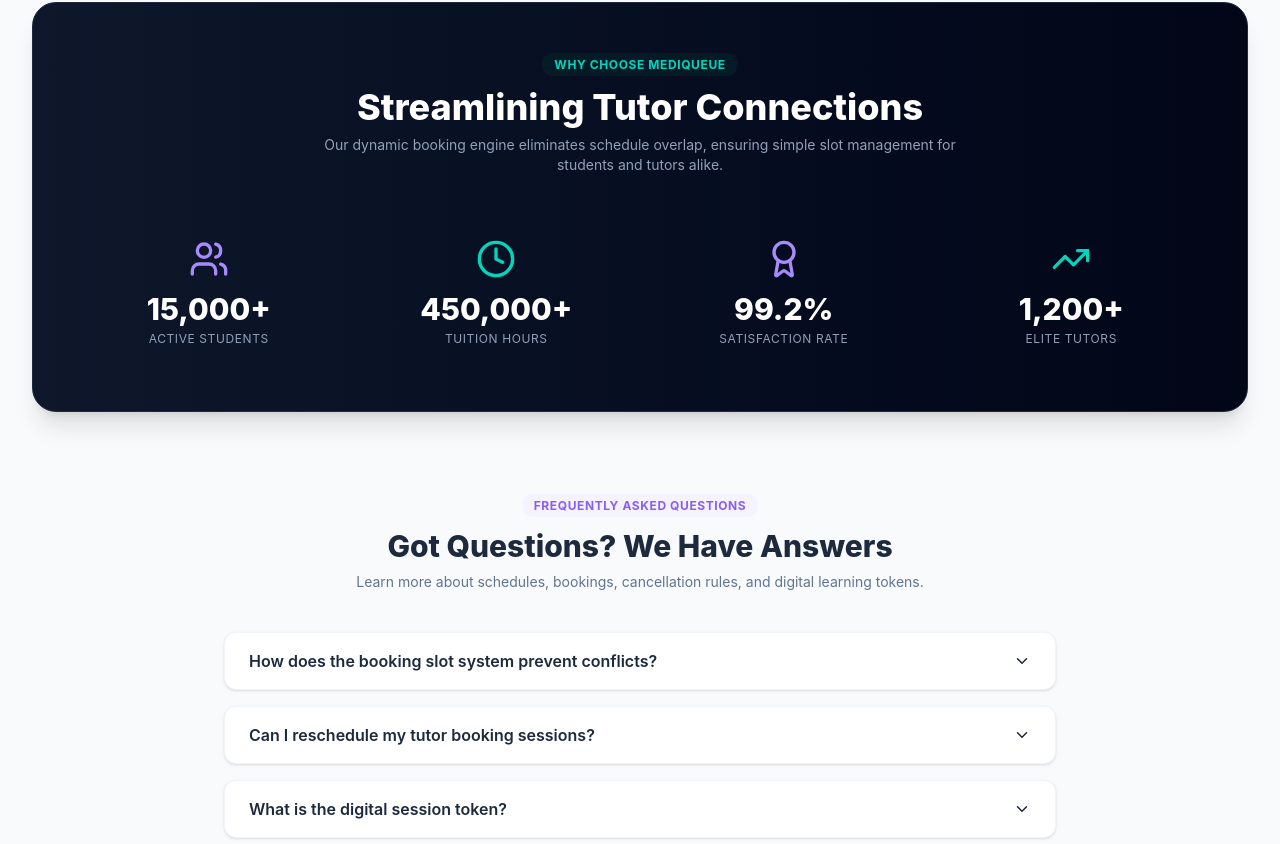
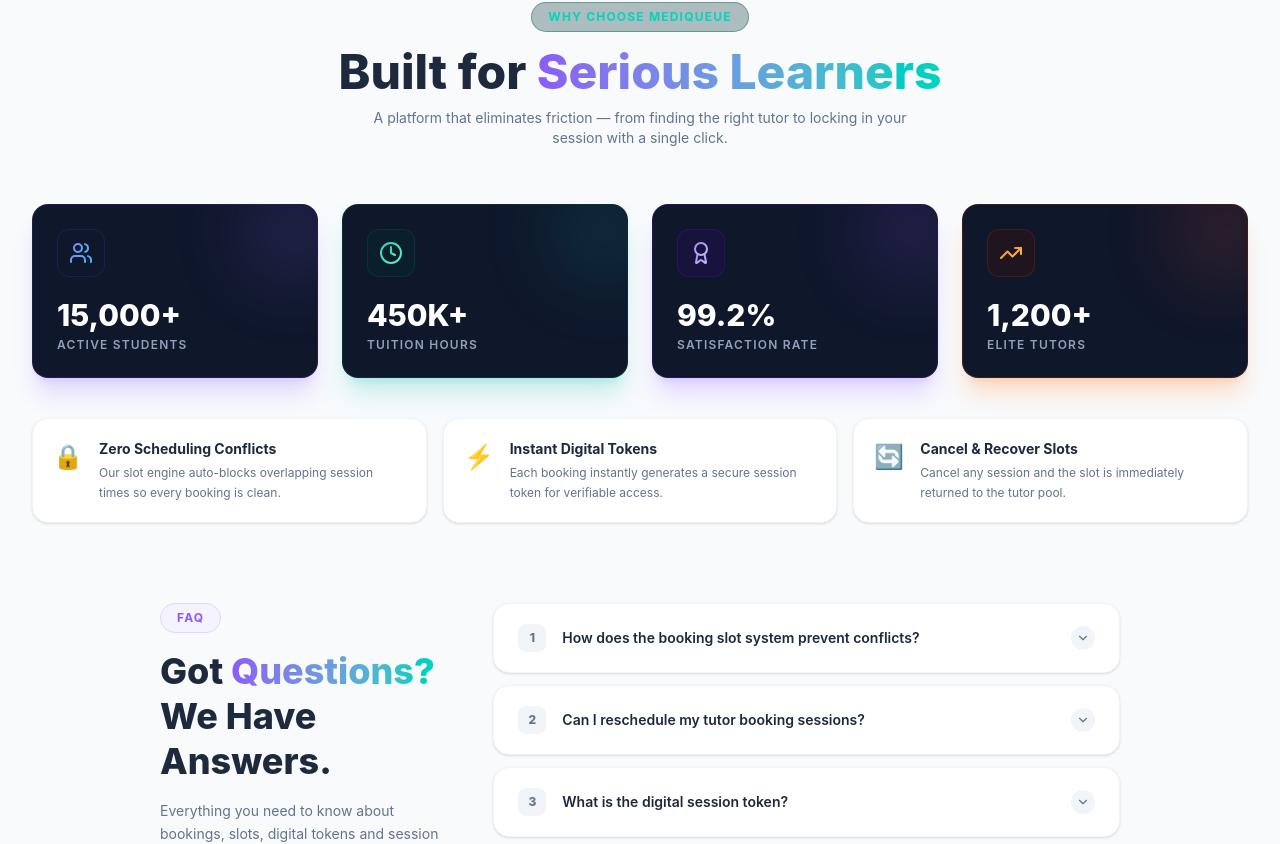
Before and after one commit to SHUVASHIS01/-MediQueue-Tutor-Booking-System_client, a React (Vite) app: page / in a window 1280 px wide. Shown: the part 946-1790 px from the top of the page. Built offline with nearby package versions, Linux system fonts and the light colour scheme; no server answers.

Commit message:
feat: redesign stats and FAQ sections with premium modern UI

```diff
--- a/src/pages/Home.jsx
+++ b/src/pages/Home.jsx
@@ -241,84 +241,144 @@
         )}
       </div>
 
-      {/* 3. Platform Statistics (Extra Section 1) */}
+      {/* 3. Platform Statistics (Extra Section 1) — Premium Redesign */}
       <div className="max-w-7xl mx-auto px-4 sm:px-6 lg:px-8">
-        <div className="bg-gradient-to-r from-slate-900 to-slate-950 dark:from-[#0f1626] dark:to-[#090e1a] rounded-3xl p-8 sm:p-12 shadow-xl border border-slate-800 text-white transition-colors duration-300">
-          <div className="text-center max-w-2xl mx-auto mb-12">
-            <span className="text-xs font-bold uppercase tracking-wider text-teal-400 bg-teal-950/40 px-3 py-1 rounded-full">
+        {/* Section Header */}
+        <div className="text-center mb-14">
+          <span className="inline-block text-xs font-bold uppercase tracking-widest text-teal-400 bg-teal-950/30 border border-teal-800/40 px-4 py-1.5 rounded-full mb-4">
             Why Choose MediQueue
           </span>
-            <h2 className="text-3xl sm:text-4xl font-extrabold mt-3">
-              Streamlining Tutor Connections
+          <h2 className="text-4xl sm:text-5xl font-extrabold text-slate-800 dark:text-white">
+            Built for{' '}
+            <span className="bg-gradient-to-r from-primary-500 to-teal-400 bg-clip-text text-transparent">
+              Serious Learners
+            </span>
           </h2>
-            <p className="text-sm text-slate-400 mt-2">
-              Our dynamic booking engine eliminates schedule overlap, ensuring simple slot management for students and tutors alike.
+          <p className="text-slate-500 dark:text-slate-400 mt-3 max-w-xl mx-auto text-sm">
+            A platform that eliminates friction — from finding the right tutor to locking in your session with a single click.
           </p>
         </div>
 
-          <div className="grid grid-cols-1 sm:grid-cols-2 lg:grid-cols-4 gap-8">
-            <div className="flex flex-col items-center text-center p-4">
-              <Users className="h-10 w-10 text-primary-400 mb-3" />
-              <span className="text-3xl font-extrabold text-white">15,000+</span>
-              <span className="text-xs text-slate-400 uppercase tracking-wider mt-1">Active Students</span>
+        {/* Stat Cards */}
+        <div className="grid grid-cols-1 sm:grid-cols-2 lg:grid-cols-4 gap-6">
+          {[
+            { icon: Users, label: 'Active Students', value: '15,000+', color: 'from-primary-600 to-primary-400', glow: 'shadow-primary-500/20', bg: 'bg-primary-950/30', border: 'border-primary-800/30' },
+            { icon: Clock, label: 'Tuition Hours', value: '450K+', color: 'from-teal-600 to-teal-400', glow: 'shadow-teal-500/20', bg: 'bg-teal-950/30', border: 'border-teal-800/30' },
+            { icon: Award, label: 'Satisfaction Rate', value: '99.2%', color: 'from-violet-600 to-violet-400', glow: 'shadow-violet-500/20', bg: 'bg-violet-950/30', border: 'border-violet-800/30' },
+            { icon: TrendingUp, label: 'Elite Tutors', value: '1,200+', color: 'from-rose-600 to-orange-400', glow: 'shadow-orange-500/20', bg: 'bg-orange-950/30', border: 'border-orange-800/30' },
+          ].map(({ icon: Icon, label, value, color, glow, bg, border }, i) => (
+            <div
+              key={i}
+              className={`group relative rounded-2xl p-6 bg-slate-900 dark:bg-[#0a0f1e] border ${border} shadow-xl ${glow} hover:scale-105 transition-all duration-300 overflow-hidden`}
+            >
+              {/* Glow blob */}
+              <div className={`absolute -top-6 -right-6 w-24 h-24 rounded-full bg-gradient-to-br ${color} opacity-20 blur-2xl group-hover:opacity-40 transition-opacity duration-300`} />
+
+              <div className={`inline-flex items-center justify-center w-12 h-12 rounded-xl ${bg} border ${border} mb-5`}>
+                <Icon className={`h-6 w-6 bg-gradient-to-br ${color} bg-clip-text`} style={{ color: 'transparent', stroke: 'url(#g' + i + ')' }} />
+                <svg width="0" height="0">
+                  <defs>
+                    <linearGradient id={'g' + i} x1="0%" y1="0%" x2="100%" y2="100%">
+                      <stop offset="0%" stopColor={['#818cf8','#2dd4bf','#a78bfa','#fb923c'][i]} />
+                      <stop offset="100%" stopColor={['#38bdf8','#6ee7b7','#c4b5fd','#fbbf24'][i]} />
+                    </linearGradient>
+                  </defs>
+                </svg>
               </div>
-            <div className="flex flex-col items-center text-center p-4">
-              <Clock className="h-10 w-10 text-teal-400 mb-3" />
-              <span className="text-3xl font-extrabold text-white">450,000+</span>
-              <span className="text-xs text-slate-400 uppercase tracking-wider mt-1">Tuition Hours</span>
+
+              <p className="text-3xl font-extrabold text-white mb-1">{value}</p>
+              <p className="text-xs font-semibold uppercase tracking-widest text-slate-400">{label}</p>
             </div>
-            <div className="flex flex-col items-center text-center p-4">
-              <Award className="h-10 w-10 text-primary-400 mb-3" />
-              <span className="text-3xl font-extrabold text-white">99.2%</span>
-              <span className="text-xs text-slate-400 uppercase tracking-wider mt-1">Satisfaction Rate</span>
+          ))}
         </div>
-            <div className="flex flex-col items-center text-center p-4">
-              <TrendingUp className="h-10 w-10 text-teal-400 mb-3" />
-              <span className="text-3xl font-extrabold text-white">1,200+</span>
-              <span className="text-xs text-slate-400 uppercase tracking-wider mt-1">Elite Tutors</span>
+
+        {/* Feature Highlights Strip */}
+        <div className="mt-10 grid grid-cols-1 md:grid-cols-3 gap-4">
+          {[
+            { title: 'Zero Scheduling Conflicts', desc: 'Our slot engine auto-blocks overlapping session times so every booking is clean.', emoji: '🔒' },
+            { title: 'Instant Digital Tokens', desc: 'Each booking instantly generates a secure session token for verifiable access.', emoji: '⚡' },
+            { title: 'Cancel & Recover Slots', desc: 'Cancel any session and the slot is immediately returned to the tutor pool.', emoji: '🔄' },
+          ].map((feat, i) => (
+            <div key={i} className="flex items-start gap-4 p-5 rounded-2xl bg-white dark:bg-[#0f1626] border border-slate-100 dark:border-slate-800 hover:border-primary-200 dark:hover:border-primary-900 transition-all duration-200 shadow-sm hover:shadow-md">
+              <span className="text-2xl mt-0.5">{feat.emoji}</span>
+              <div>
+                <p className="font-bold text-slate-800 dark:text-white text-sm">{feat.title}</p>
+                <p className="text-xs text-slate-500 dark:text-slate-400 mt-1 leading-relaxed">{feat.desc}</p>
               </div>
             </div>
+          ))}
         </div>
       </div>
 
-      {/* 4. FAQs Collapsible Section (Extra Section 2) */}
-      <div className="max-w-4xl mx-auto px-4 sm:px-6 lg:px-8">
-        <div className="text-center mb-10">
-          <span className="text-xs font-bold uppercase tracking-wider text-primary-500 bg-primary-50 dark:bg-primary-950/20 px-3 py-1 rounded-full">
-            Frequently Asked Questions
+      {/* 4. FAQs — Premium Redesign (Extra Section 2) */}
+      <div className="max-w-5xl mx-auto px-4 sm:px-6 lg:px-8">
+        <div className="grid grid-cols-1 lg:grid-cols-3 gap-10 items-start">
+
+          {/* Left sticky label */}
+          <div className="lg:sticky lg:top-24">
+            <span className="inline-block text-xs font-bold uppercase tracking-widest text-primary-500 bg-primary-50 dark:bg-primary-950/20 border border-primary-200 dark:border-primary-900/30 px-4 py-1.5 rounded-full mb-4">
+              FAQ
             </span>
-          <h2 className="text-3xl font-extrabold text-slate-800 dark:text-white mt-3">
-            Got Questions? We Have Answers
+            <h2 className="text-3xl sm:text-4xl font-extrabold text-slate-800 dark:text-white leading-tight">
+              Got{' '}
+              <span className="bg-gradient-to-r from-primary-500 to-teal-400 bg-clip-text text-transparent">Questions?</span>
+              <br />We Have Answers.
             </h2>
-          <p className="text-sm text-slate-500 dark:text-slate-400 mt-2">
-            Learn more about schedules, bookings, cancellation rules, and digital learning tokens.
+            <p className="text-sm text-slate-500 dark:text-slate-400 mt-4 leading-relaxed">
+              Everything you need to know about bookings, slots, digital tokens and session management.
             </p>
+            <div className="mt-6 w-16 h-1 rounded-full bg-gradient-to-r from-primary-500 to-teal-400" />
           </div>
 
-        <div className="space-y-4">
+          {/* Right FAQ accordion */}
+          <div className="lg:col-span-2 space-y-3">
             {FAQS.map((faq, index) => {
               const isOpen = openFaq === index;
               return (
                 <div
                   key={index}
-                className="bg-white dark:bg-[#0f1626] rounded-xl border border-slate-100 dark:border-slate-800 overflow-hidden shadow-sm transition-colors duration-300"
+                  className={`rounded-2xl border transition-all duration-300 overflow-hidden ${
+                    isOpen
+                      ? 'border-primary-300 dark:border-primary-800 shadow-lg shadow-primary-500/10'
+                      : 'border-slate-100 dark:border-slate-800 shadow-sm hover:border-slate-200 dark:hover:border-slate-700'
+                  } bg-white dark:bg-[#0f1626]`}
                 >
                   <button
                     onClick={() => toggleFaq(index)}
-                  className="w-full flex justify-between items-center px-6 py-4 text-left font-semibold text-slate-850 dark:text-slate-200 hover:bg-slate-50 dark:hover:bg-slate-900/50 transition-colors focus:outline-none"
+                    className="w-full flex justify-between items-center px-6 py-5 text-left focus:outline-none group"
                   >
-                  <span>{faq.q}</span>
-                  {isOpen ? <ChevronUp size={18} className="text-primary-500" /> : <ChevronDown size={18} />}
+                    <div className="flex items-center gap-4">
+                      <span className={`flex-shrink-0 w-7 h-7 rounded-lg flex items-center justify-center text-xs font-extrabold transition-all duration-300 ${
+                        isOpen
+                          ? 'bg-gradient-to-br from-primary-500 to-teal-400 text-white'
+                          : 'bg-slate-100 dark:bg-slate-800 text-slate-500'
+                      }`}>
+                        {index + 1}
+                      </span>
+                      <span className={`font-semibold text-sm transition-colors duration-200 ${
+                        isOpen ? 'text-primary-600 dark:text-primary-400' : 'text-slate-800 dark:text-slate-200'
+                      }`}>
+                        {faq.q}
+                      </span>
+                    </div>
+                    <span className={`ml-4 flex-shrink-0 w-6 h-6 rounded-full flex items-center justify-center transition-all duration-300 ${
+                      isOpen ? 'bg-primary-500 text-white rotate-180' : 'bg-slate-100 dark:bg-slate-800 text-slate-500'
+                    }`}>
+                      <ChevronDown size={14} />
+                    </span>
                   </button>
 
                   {isOpen && (
-                  <div className="px-6 pb-5 pt-1 text-sm text-slate-500 dark:text-slate-400 border-t border-slate-50 dark:border-slate-900/30 animate-slideDown">
+                    <div className="px-6 pb-5">
+                      <div className="ml-11 text-sm text-slate-600 dark:text-slate-400 leading-relaxed border-l-2 border-primary-200 dark:border-primary-900 pl-4">
                         {faq.a}
+                      </div>
                     </div>
                   )}
                 </div>
               );
             })}
+          </div>
         </div>
       </div>
 
```
Lines whose indentation alone changed are shown as unchanged.
